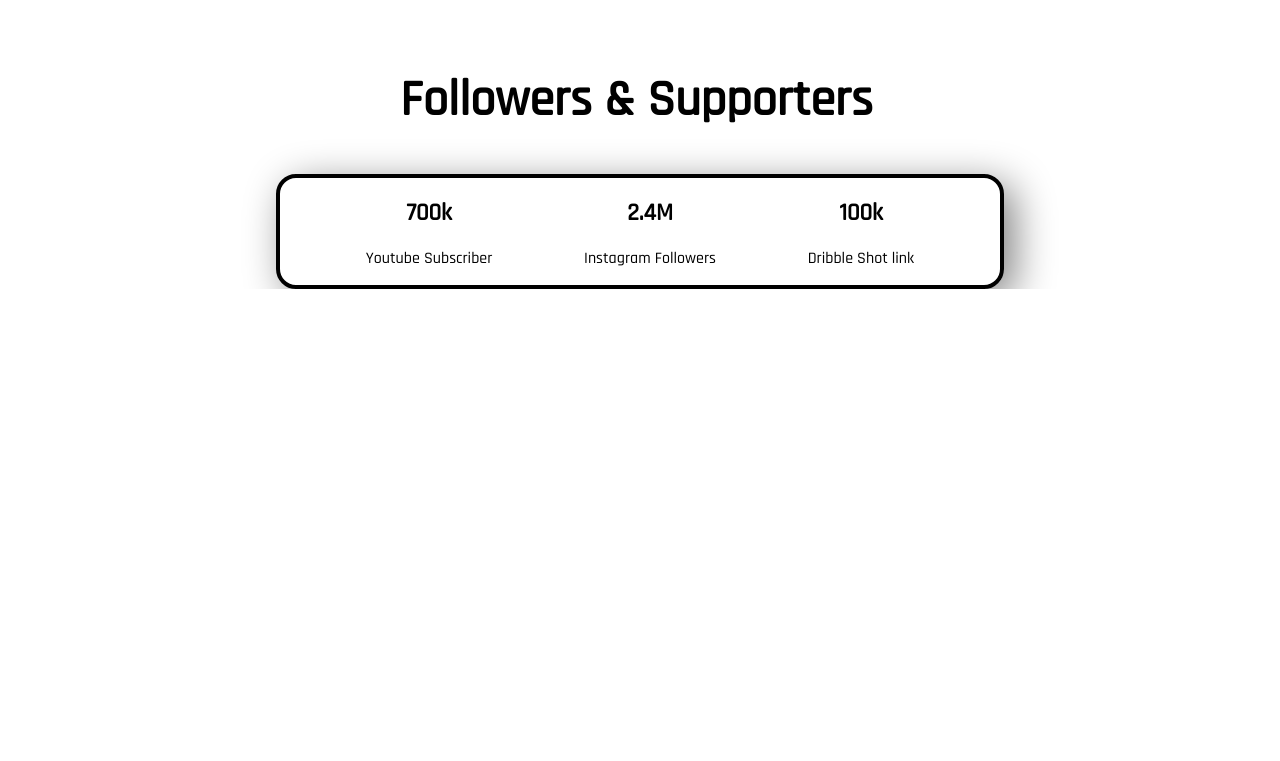
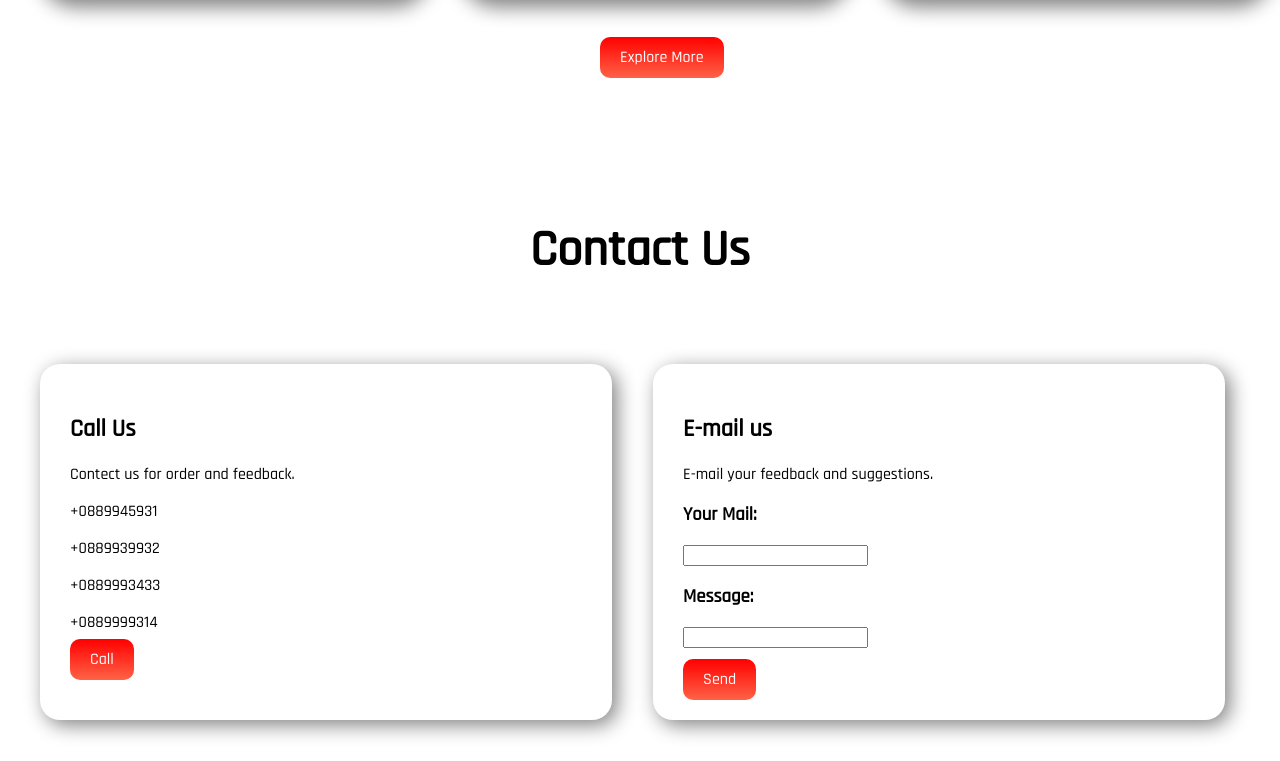
Before and after one commit to Minhaz00/Food-Splash, a plain HTML site: page index.html in a window 1280 px wide. Shown: the part 2036-2797 px from the top of the page. Before the commit the page ends 2325 px from the top, so only its background shows below. Drawn offline with Linux system fonts and the light colour scheme.

Commit message:
contact & footer section added

```diff
--- a/index.html
+++ b/index.html
@@ -11,6 +11,7 @@
     <link rel="stylesheet" href="style.css">
 </head>
 <body>
+
     <!--introduction section-->
 
     <section class="introduction container">
@@ -67,7 +68,36 @@
         <a class="link-button" href="">Explore More</a>
     </section>
 
+    <!--contact section-->
+
+    <section class="contact-section">
+        <h1>Contact Us</h1>
+        <div class="contact">
+            <div class="half-scale">
+                <h2>Call Us</h2>
+                <p>Contect us for order and feedback.</p>
+                <p>+0889945931</p>
+                <p>+0889939932</p>
+                <p>+0889993433</p>
+                <p>+0889999314</p>
+                <a class="link-button" href="#">Call</a>
+            </div>
+            <div class="half-scale">
+                <h2>E-mail us</h2>
+                <p>E-mail your feedback and suggestions.</p>
+                <h3>Your Mail:</h3>
+                <input type="email" id="email" name="email"><br>
+                <h3>Message:</h3>
+                <input type="text" id="msg" name="msg"><br>
+                <br>
+                <a class="link-button" href="#">Send</a>
+            </div>
+        </div>
+
+    </section>
+
     <!--followers section-->
+
     <section >
         <div class="followers-section">
             <h1>Followers & Supporters</h1>
@@ -85,11 +115,16 @@
                     <h2>100k</h2>
                     <p>Dribble Shot link</p>
                 </div>
-
             </div>
-
         </div>
     </section>
 
+    <!--Footer section-->
+
+    <section class="footer">
+        <h2>Food splash</h2>
+        <p>Eat healthy to live healthy.Live healthy to live happy. </p>
+        <p>&copy; Food Splash | A Programming Hero initiative. </p>
+    </section>
 </body>
 </html>
--- a/style.css
+++ b/style.css
@@ -48,7 +48,7 @@ h1{
     width: 350px;
     border-radius: 5px;
     padding-left: 50px;
-    padding-bottom: 50px;
+    padding-bottom: 150px;
 }
 .About-me{
     background-image: url(images/Frame\ 58.jpg);
@@ -71,7 +71,7 @@ h1{
 
 .genre{
     width: 25%;
-    border-radius: 10px;
+    border-radius: 30px;
     box-shadow: 5px 5px 20px 5px gray;
     margin-bottom: 50px;
 }
@@ -90,18 +90,42 @@ h1{
 }
 .followers-section h1{
     margin-top: 100px;
-    margin-left: 400px;
+    text-align: center;
 }
 .blocks{
     width: 50%;
     display: flex;
     margin: auto;
     padding: 0px 40px;
-    border: 4px solid black;
     border-radius: 20px;
-    box-shadow: 10px 10px 40px gray;
+    box-shadow: 0px 10px 40px gray;
     text-align: center;
 }
 .blocks div{
     margin: auto;
 }
+
+.contact{
+    display: flex;
+}
+.contact div{
+    width: 40%;
+    box-shadow: 5px 5px 20px gray ;
+    border-radius: 20px;
+}
+
+.contact-section h1{
+    margin-top: 150px;
+    text-align: center;
+}
+
+.footer{
+    background-color: rgb(22, 21, 21);
+    margin-top: 150px;
+    text-align: center;
+    color: whitesmoke;
+    padding: 5px 50px 40px 20px;
+}
+.footer h2{
+    color: tomato;
+}
```
